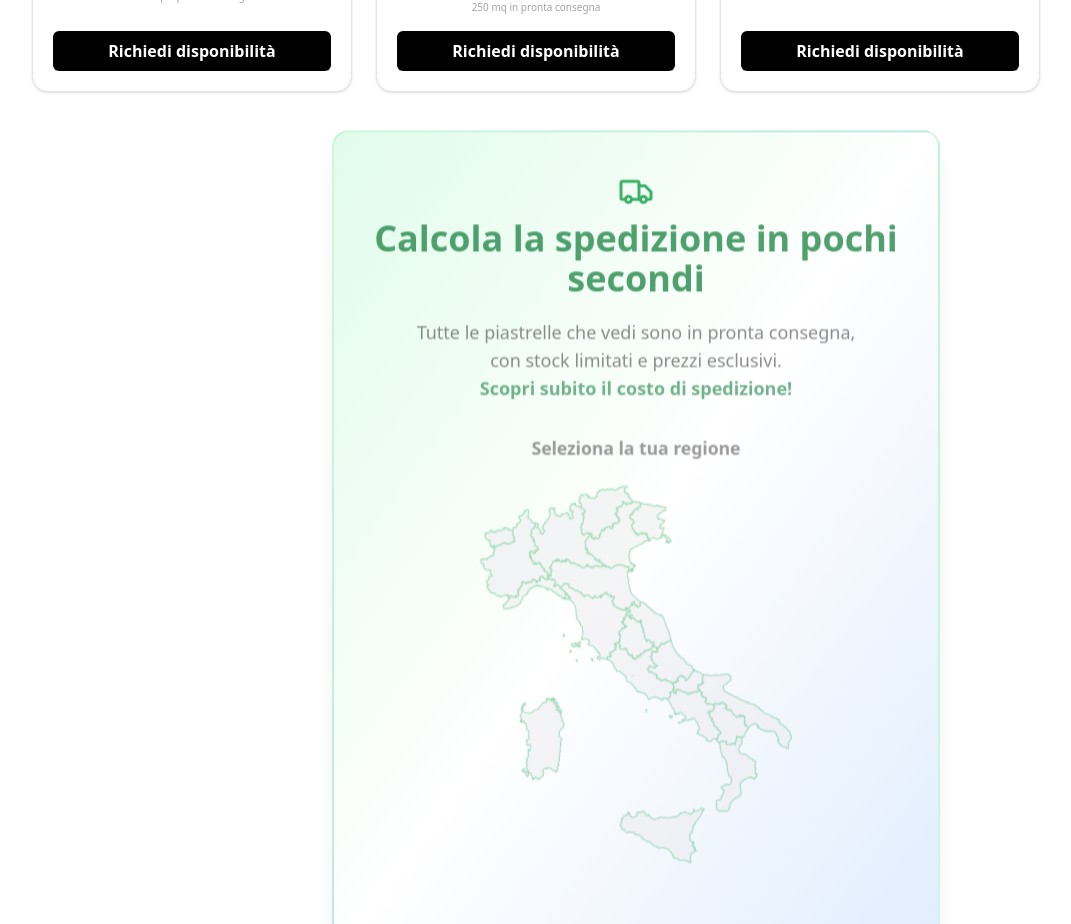
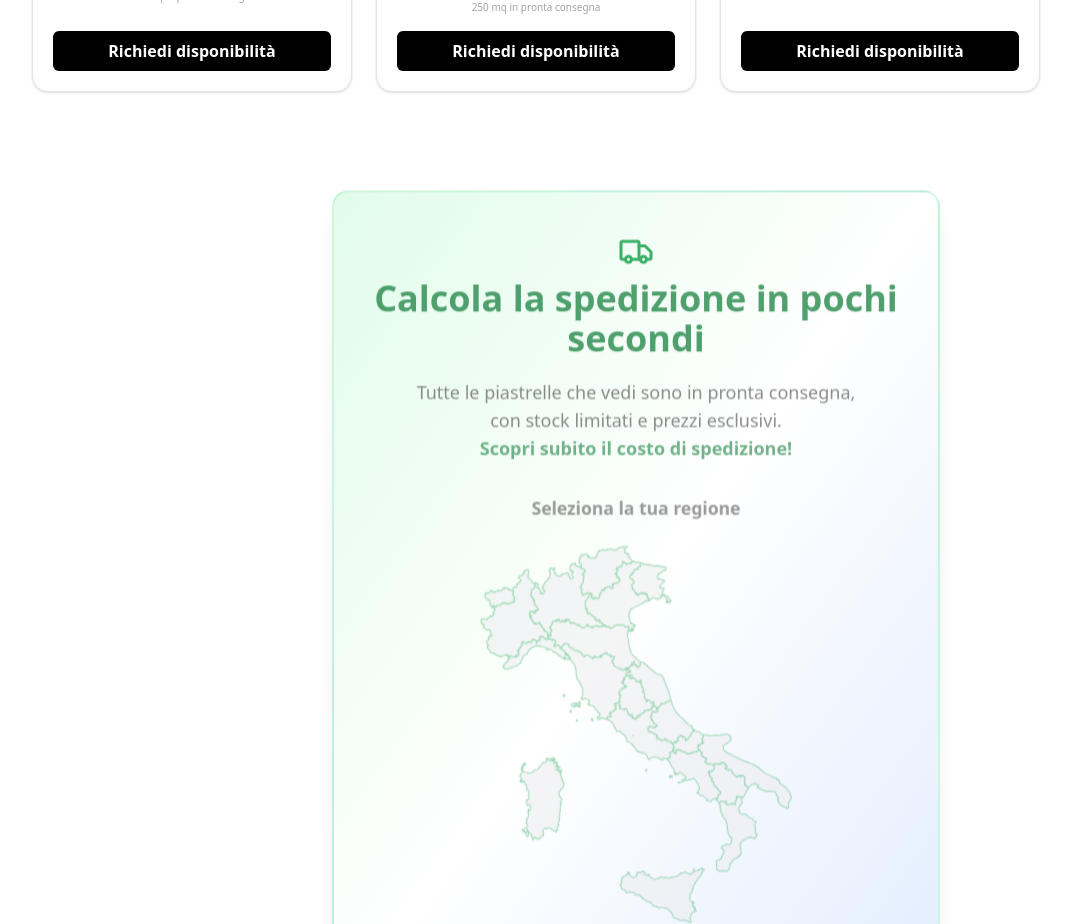
Before and after one commit to bitgadget/PiastrellaSassuolo, a React (Vite) app: page / in a window 1280 px wide. Shown: the part 4900-5824 px from the top of the page, without its empty margins (4-1075 px from the left). Built offline with nearby package versions, Linux system fonts and the light colour scheme.

Commit message:
Messaggio del commit

```diff
--- a/src/SinceraStudioLanding.jsx
+++ b/src/SinceraStudioLanding.jsx
@@ -521,6 +521,8 @@ export default function LastraCeramicaLanding() {
           id="calcolatore"
           className="relative z-10 px-8 pt-2 pb-8 max-w-2xl mx-auto text-center"
         >
+          {/* OFFSET per evitare che la barra verde copra il titolo */}
+          <div style={{ height: 60 }} aria-hidden="true"></div>
           <motion.div
             initial={{ opacity: 0, y: 40 }}
             whileInView={{ opacity: 1, y: 0 }}
```
